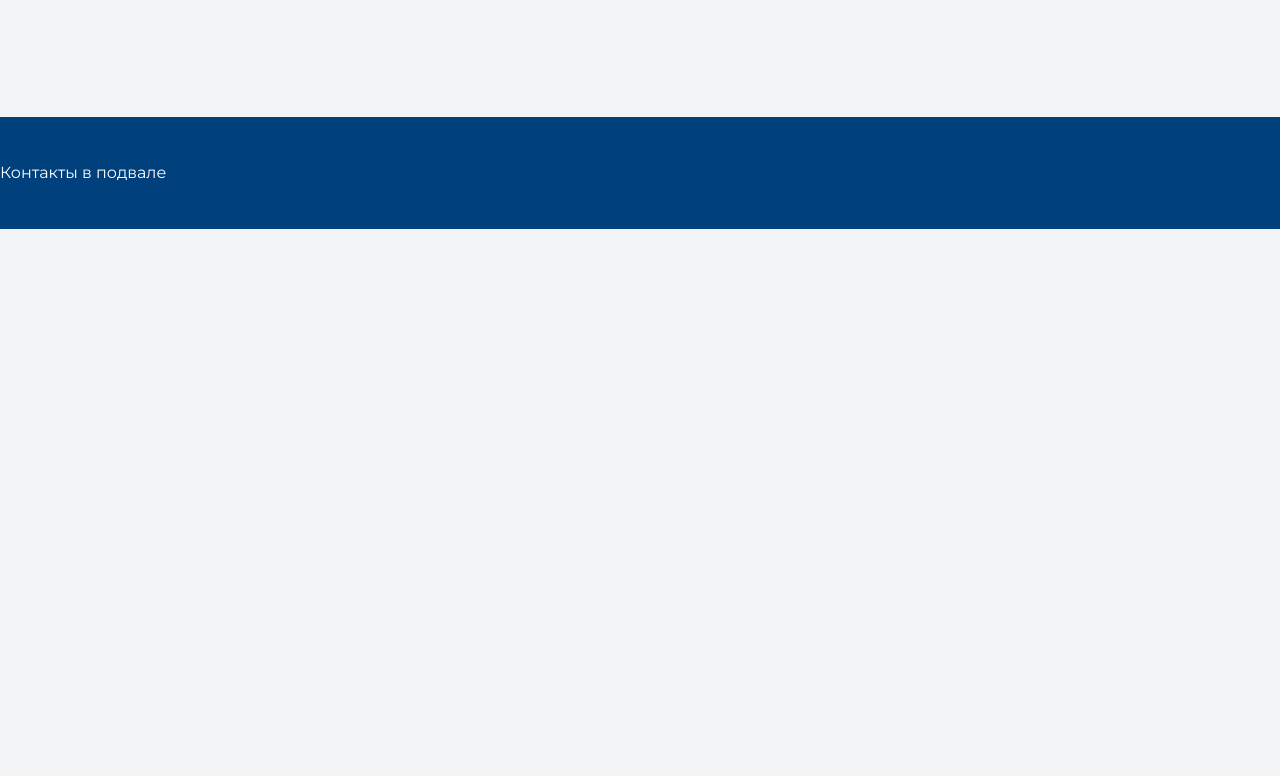
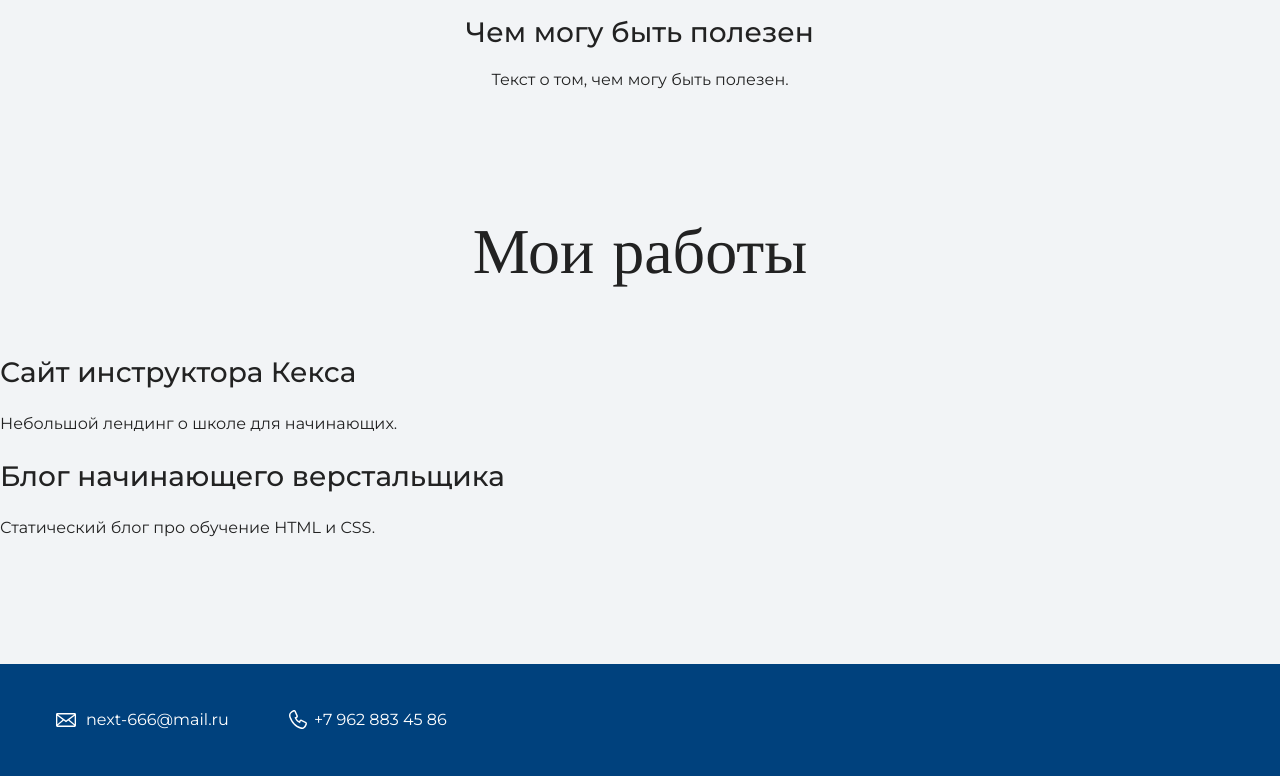
Before and after one commit to itdanilov/my-site, a plain HTML site: page index.html in a window 1280 px wide. Shown: the part 1823-2599 px from the top of the page. Before the commit the page ends 2052 px from the top, so only its background shows below. Drawn offline with nearby package versions, Linux system fonts and the light colour scheme.

Commit message:
Update index.html

```diff
--- a/index.html
+++ b/index.html
@@ -21,6 +21,9 @@
     </section>
 
     <section class="intro">
+      <figure class="user-image">
+        <img src="files/user.jpg" widht="928" height="536"  alt="фотография Неопознаного енота"
+      </figure>
       <h2 class="subheading">Давайте познакомимся</h2>
       <h3>Пара слов о себе</h3>
       <p>Текст с парой слов о себе.</p>
@@ -39,7 +42,8 @@
     </section>
 
     <footer class="page-footer">
-      Контакты в подвале
+     <a class="footer-email" href="mailto:next-666@mail.ru">next-666@mail.ru</a>
+     <a class="footer-phone" href="tel:+79628834586">+7 962 883 45 86</a>
     </footer>
   </body>
 </html>
```
